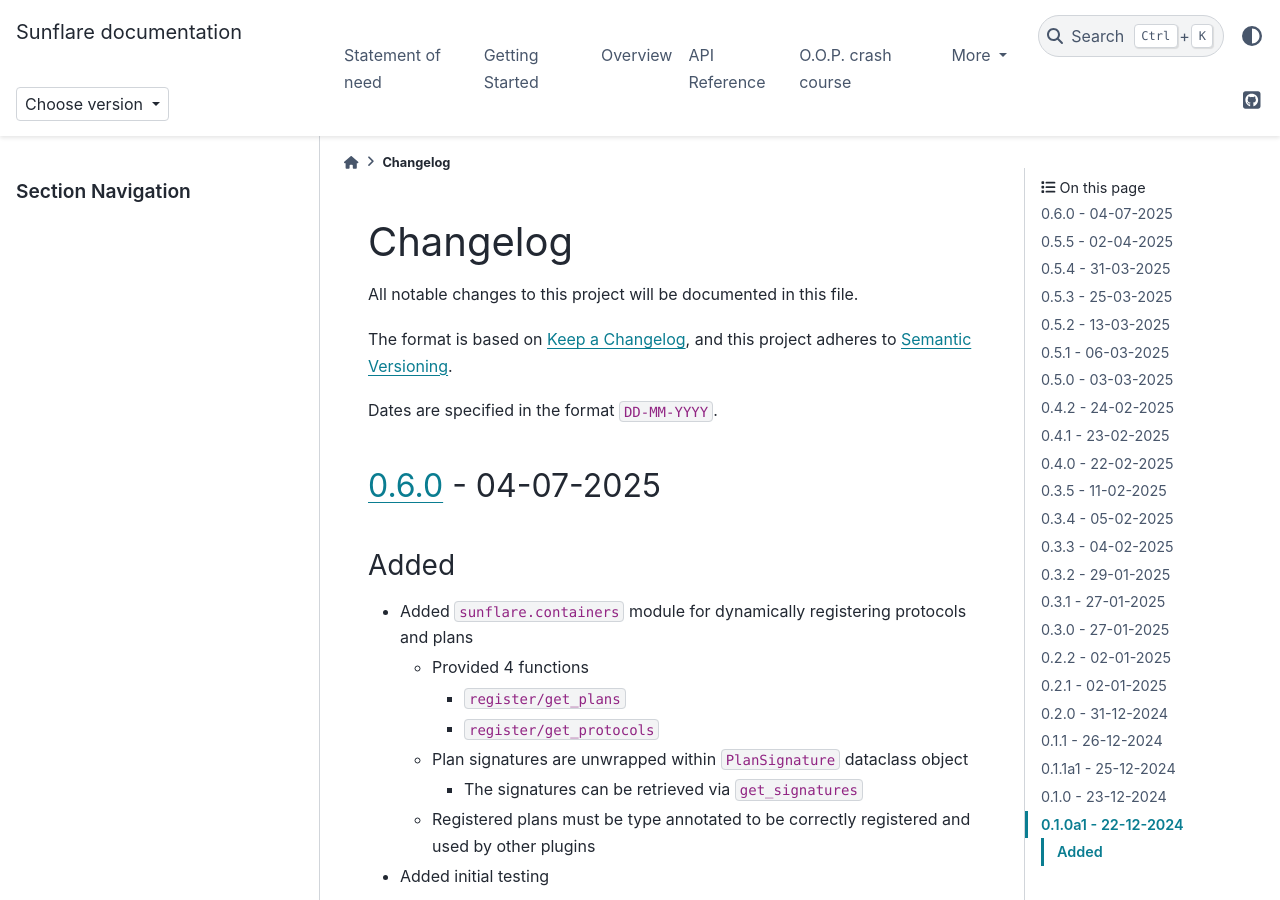
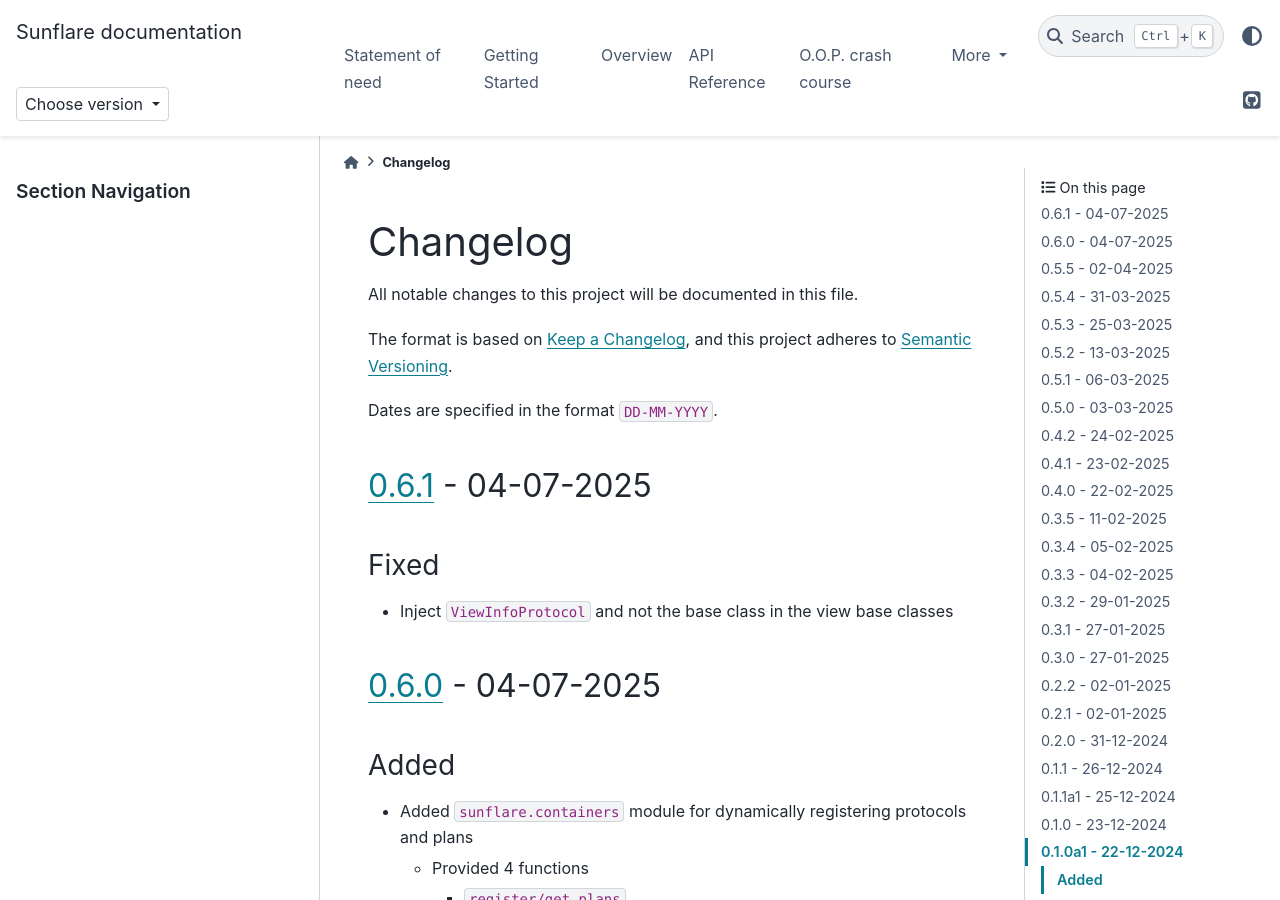
Before and after one commit to redsun-acquisition/sunflare, a Sphinx documentation site: the page built from docs/changelog.md, in a window 1280 px wide and 900 px high. Built offline with Sphinx 7.4.7 and the PyData theme 0.15.4, drawn with Linux system fonts in a browser that asks for light colours.

Commit message:
chore: update changelog

```diff
--- a/docs/changelog.md
+++ b/docs/changelog.md
@@ -6,6 +6,12 @@
 and this project adheres to [Semantic Versioning](https://semver.org/spec/v2.0.0.html).
 
 Dates are specified in the format `DD-MM-YYYY`.
+
+## [0.6.1] - 04-07-2025
+
+### Fixed
+
+- Inject `ViewInfoProtocol` and not the base class in the view base classes
 
 ## [0.6.0] - 04-07-2025
 
@@ -254,6 +260,7 @@
 - Alpha release;
 - Basic project infrastructure;
 
+[0.6.1]: https://github.com/redsun-acquisition/sunflare/compare/v0.6.0...v0.6.1
 [0.6.0]: https://github.com/redsun-acquisition/sunflare/compare/v0.5.5...v0.6.0
 [0.5.5]: https://github.com/redsun-acquisition/sunflare/compare/v0.5.4...v0.5.5
 [0.5.4]: https://github.com/redsun-acquisition/sunflare/compare/v0.5.3...v0.5.4
```
